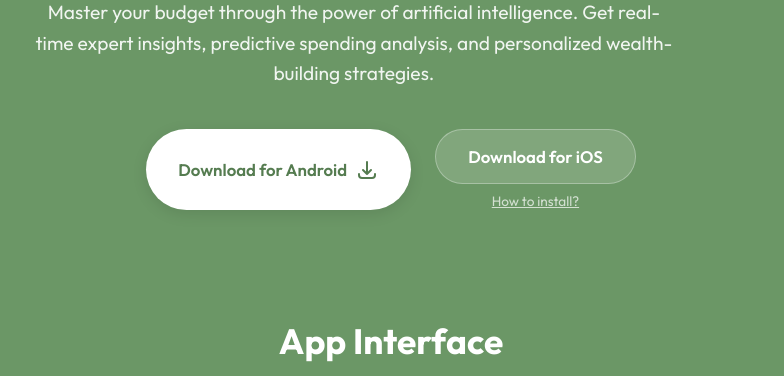
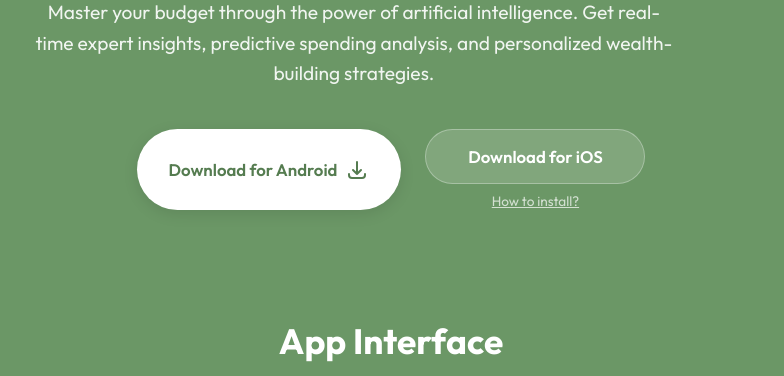
Before and after one commit to izwanGit/beruang-landing, a website built with Vite: page index.html in a window 1280 px wide. Shown: the part 403-779 px from the top of the page, without its empty margins (249-1033 px from the left). Built offline with nearby package versions, Linux system fonts and the light colour scheme.

Commit message:
style: make download buttons same size and center iOS wrapper

```diff
--- a/style.css
+++ b/style.css
@@ -99,8 +99,10 @@ body {
   font-size: 1.05rem;
   display: flex;
   align-items: center;
+  justify-content: center;
   gap: 0.5rem;
   transition: transform 0.2s ease;
+  min-width: 220px;
 }
 
 .btn:hover {
@@ -560,6 +562,7 @@ body {
     padding: 0 1rem;
   }
 }
+
 /* Install Modal Styles */
 .modal-overlay {
   position: fixed;
@@ -663,6 +666,7 @@ body {
   display: flex;
   flex-direction: column;
   align-items: center;
+  text-align: center;
   gap: 0.5rem;
 }
 
```
